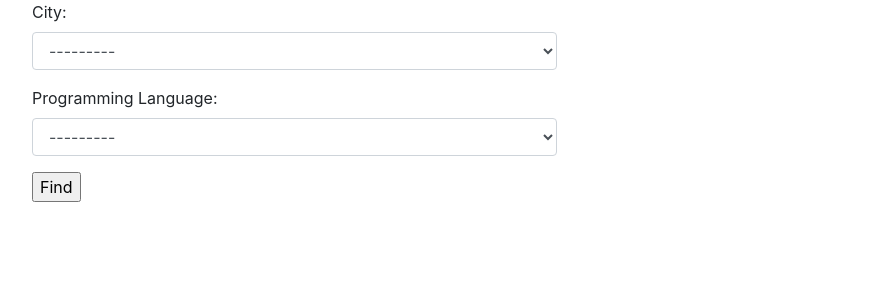
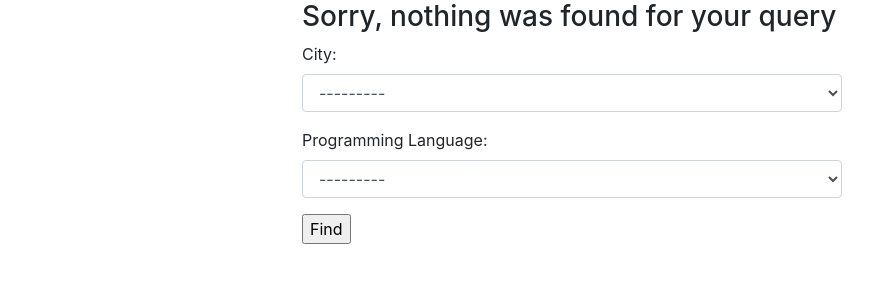
Before and after one commit to Frolov-Andrey2405/ScrapeHub, a Django app: page / in a window 1280 px wide. Shown: the part 56-356 px from the top of the page, without its empty margins (68-941 px from the left). Run offline with Django 4.2, Linux system fonts and the light colour scheme; data that the repository does not hold is empty.

Commit message:
Page design

```diff
--- a/src/app/templates/scraping/home.html
+++ b/src/app/templates/scraping/home.html
@@ -12,10 +12,18 @@
         <p>{{obj.city.name}} | {{obj.language.name}} | <small>{{obj.time_stamp}}</small></p>
     </div>
 </div>
+
+{% empty %}
+<div class="row">
+    <div class="col-md-6 mx-auto">
+        <h3>Sorry, nothing was found for your query</h3>
+    </div>
+</div>
+
 {% endfor %}
 
-<div class="row mx-auto">
-    <div class="col-md-6">
+<div class="row">
+    <div class="col-md-6 mx-auto">
         <form method="get" action="">
 
             <div class="form-group">
```
